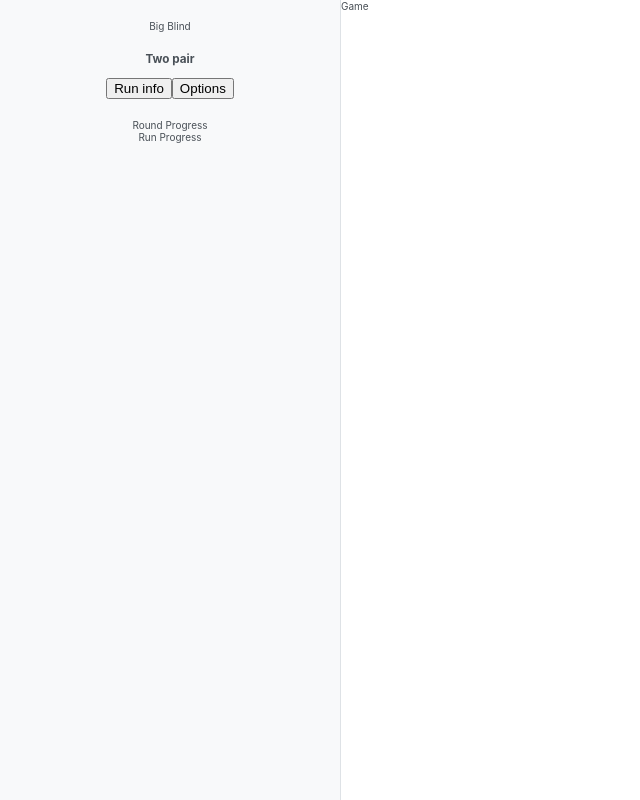
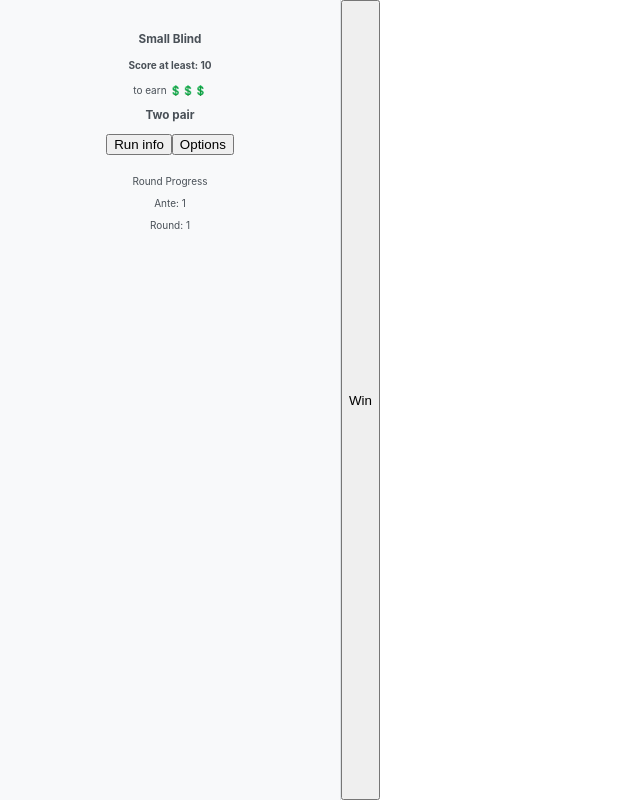
Before and after one commit to oreoshake-s-team/browslatro, a React (Create React App) app: page / in a window 1280 px wide. Shown: the whole page, without its empty margins (0-640 px from the left). Built offline with nearby package versions, Linux system fonts and the light colour scheme.

Commit message:
Add basic ante/blind/score/etc

```diff
--- a/src/App.js
+++ b/src/App.js
@@ -1,10 +1,36 @@
 import "./App.css";
+import { useState } from "react";
 
 function App() {
+  const blindValues = {
+    1: "Small Blind",
+    2: "Big Blind",
+    3: "Boss Blind",
+  };
+
+  const [blind, setBlind] = useState(1);
+  const [round, setRound] = useState(1);
+  const [ante, setAnte] = useState(1);
+
+  function handleWin() {
+    setRound((prev) => prev + 1);
+    if (blind < 3) {
+      setBlind((prev) => prev + 1);
+    } else {
+      setAnte((prev) => prev + 1);
+      setBlind(1);
+    }
+  }
+
   return (
     <div className="App">
       <div className="sidebar">
-        <Round />
+        <Round
+          blind={blind}
+          round={round}
+          ante={ante}
+          blindValues={blindValues}
+        />
         <HandScore />
         <div className="sub-info">
           <RunInfo />
@@ -12,16 +38,28 @@ function App() {
         </div>
         <div className="progress">
           <RoundProgress />
-          <RunProgress />
+          <RunProgress ante={ante} round={round} />
         </div>
       </div>
-      <Game />
+      <Game onWin={handleWin} />
     </div>
   );
 }
 
-function Round() {
-  return <div>Big Blind</div>;
+function Round({ blind, round, ante, blindValues }) {
+  // the required score scales depending on the current blind and there are three options
+  const scale = [10, 20, 40][blind - 1];
+
+  const requiredScore = scale * round * ante;
+  const award = "💲".repeat(2 + blind);
+
+  return (
+    <>
+      <h3>{blindValues[blind]}</h3>
+      <h4>Score at least: {requiredScore}</h4>
+      <p>to earn {award}</p>
+    </>
+  );
 }
 
 function HandScore() {
@@ -40,12 +78,17 @@ function RoundProgress() {
   return <div>Round Progress</div>;
 }
 
-function RunProgress() {
-  return <div>Run Progress</div>;
+function RunProgress({ ante, round }) {
+  return (
+    <>
+      <p>Ante: {ante}</p>
+      <p>Round: {round}</p>
+    </>
+  );
 }
 
-function Game() {
-  return <div>Game</div>;
+function Game({ onWin }) {
+  return <button onClick={onWin}>Win</button>;
 }
 
 export default App;
```
